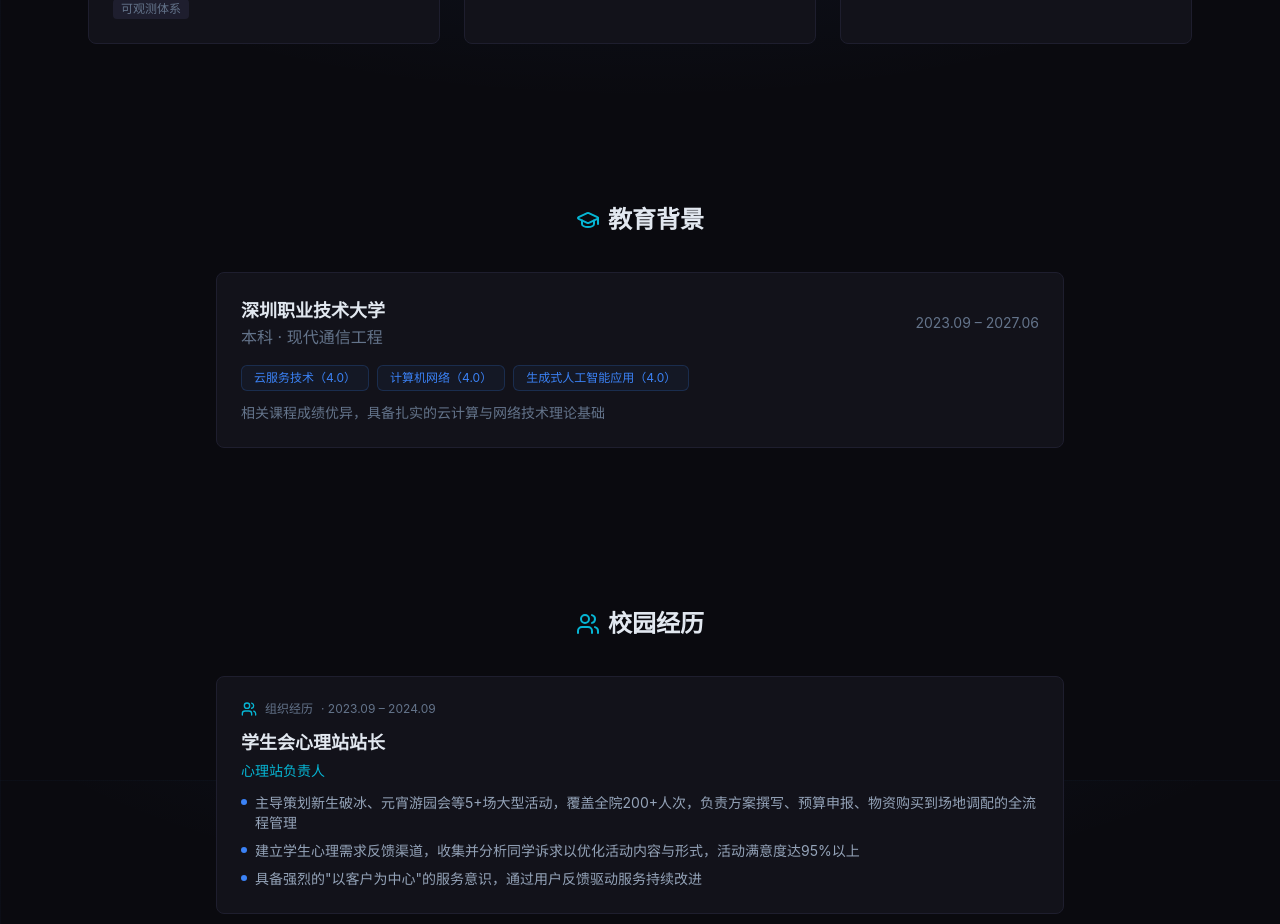
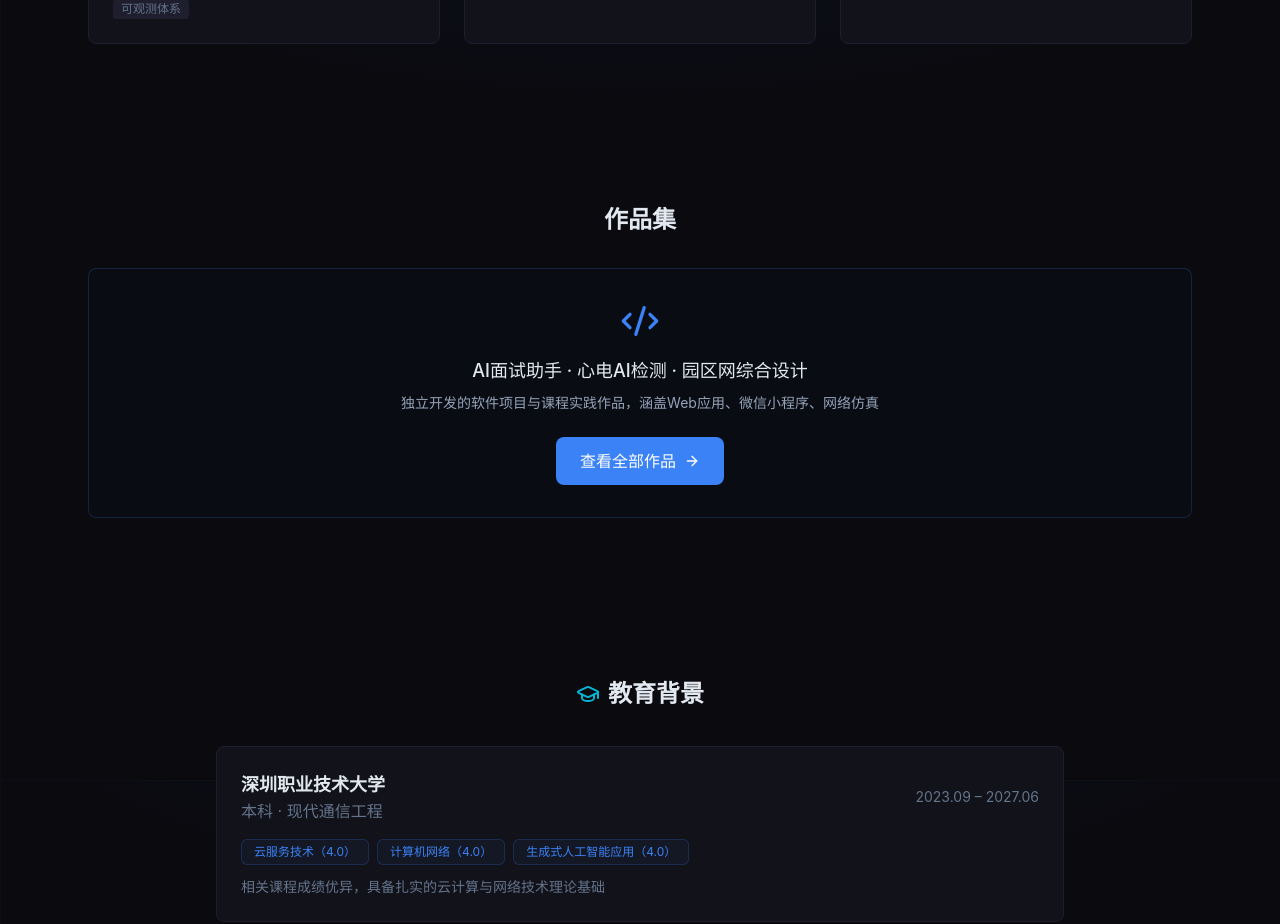
Before and after one commit to 123zhongyi12-sketch/portfolio, a Next.js app: page /ops in a window 1280 px wide. Shown: the part 1620-2544 px from the top of the page. Built offline with nearby package versions, Linux system fonts and the light colour scheme.

Commit message:
feat: add portfolio section to resume pages, remove 大一 from campus-network

```diff
--- a/content/projects/campus-network/index.md
+++ b/content/projects/campus-network/index.md
@@ -1,4 +1,4 @@
-大一小学校期综合实训项目，使用华为eNSP（Enterprise Network Simulation Platform）模拟器从零搭建完整园区网络，系统性地实践了交换、路由、安全、无线等网络核心技术。
+综合实训项目，使用华为eNSP（Enterprise Network Simulation Platform）模拟器从零搭建完整园区网络，系统性地实践了交换、路由、安全、无线等网络核心技术。
 
 ## 项目概述
 
--- a/data/projects.json
+++ b/data/projects.json
@@ -37,7 +37,7 @@
     "images": ["/content/projects/campus-network/images/campus-network-topo.png"],
     "year": "2025",
     "resumeTargets": [],
-    "summary": "大一小学期综合实训项目，使用华为eNSP模拟器从零搭建完整园区网络，系统性地实践了交换、路由、安全、无线等网络核心技术。"
+    "summary": "使用华为eNSP模拟器从零搭建完整园区网络，系统性地实践了交换、路由、安全、无线等网络核心技术。"
   },
   {
     "slug": "cloud-architecture",
--- a/src/app/cloud-security/page.tsx
+++ b/src/app/cloud-security/page.tsx
@@ -5,6 +5,7 @@ import ProjectCard from "@/components/ProjectCard";
 import SkillCloud from "@/components/SkillCloud";
 import EducationSection from "@/components/EducationSection";
 import CampusSection from "@/components/CampusSection";
+import PortfolioSection from "@/components/PortfolioSection";
 import { getProfile, getResume, getProjectsForResume } from "@/lib/data";
 import type { Metadata } from "next";
 
@@ -37,6 +38,8 @@ export default function CloudSecurityPage() {
           </div>
         </section>
 
+        <PortfolioSection />
+
         <EducationSection resumeSlug="cloud-security" />
         <CampusSection />
       </main>
--- a/src/app/ops/page.tsx
+++ b/src/app/ops/page.tsx
@@ -5,6 +5,7 @@ import ProjectCard from "@/components/ProjectCard";
 import SkillCloud from "@/components/SkillCloud";
 import EducationSection from "@/components/EducationSection";
 import CampusSection from "@/components/CampusSection";
+import PortfolioSection from "@/components/PortfolioSection";
 import { getProfile, getResume, getProjectsForResume } from "@/lib/data";
 import type { Metadata } from "next";
 
@@ -37,6 +38,8 @@ export default function OpsPage() {
           </div>
         </section>
 
+        <PortfolioSection />
+
         <EducationSection resumeSlug="ops" />
         <CampusSection />
       </main>
--- a/src/app/presales/page.tsx
+++ b/src/app/presales/page.tsx
@@ -5,6 +5,7 @@ import ProjectCard from "@/components/ProjectCard";
 import SkillCloud from "@/components/SkillCloud";
 import EducationSection from "@/components/EducationSection";
 import CampusSection from "@/components/CampusSection";
+import PortfolioSection from "@/components/PortfolioSection";
 import { getProfile, getResume, getProjectsForResume } from "@/lib/data";
 import type { Metadata } from "next";
 
@@ -39,6 +40,9 @@ export default function PresalesPage() {
           </div>
         </section>
 
+        {/* 作品集 */}
+        <PortfolioSection />
+
         {/* 教育背景 */}
         <EducationSection resumeSlug="presales" />
 
--- /dev/null
+++ b/src/components/PortfolioSection.tsx
@@ -0,0 +1,28 @@
+import Link from "next/link";
+import { Code2, ArrowRight } from "lucide-react";
+
+export default function PortfolioSection() {
+  return (
+    <section className="mx-auto max-w-6xl px-6 py-20">
+      <h2 className="mb-8 text-center text-2xl font-bold">作品集</h2>
+      <div className="rounded-lg border border-accent/20 bg-accent/[0.02] p-8 text-center">
+        <div className="mb-4 flex justify-center">
+          <Code2 className="h-10 w-10 text-accent" />
+        </div>
+        <p className="mb-2 text-lg font-medium">
+          AI面试助手 · 心电AI检测 · 园区网综合设计
+        </p>
+        <p className="mb-6 text-sm text-text-secondary">
+          独立开发的软件项目与课程实践作品，涵盖Web应用、微信小程序、网络仿真
+        </p>
+        <Link
+          href="/portfolio"
+          className="inline-flex items-center gap-2 rounded-lg bg-accent px-6 py-3 font-medium text-white transition-all hover:bg-accent-hover hover:shadow-lg hover:shadow-accent/25"
+        >
+          查看全部作品
+          <ArrowRight className="h-4 w-4" />
+        </Link>
+      </div>
+    </section>
+  );
+}
```
